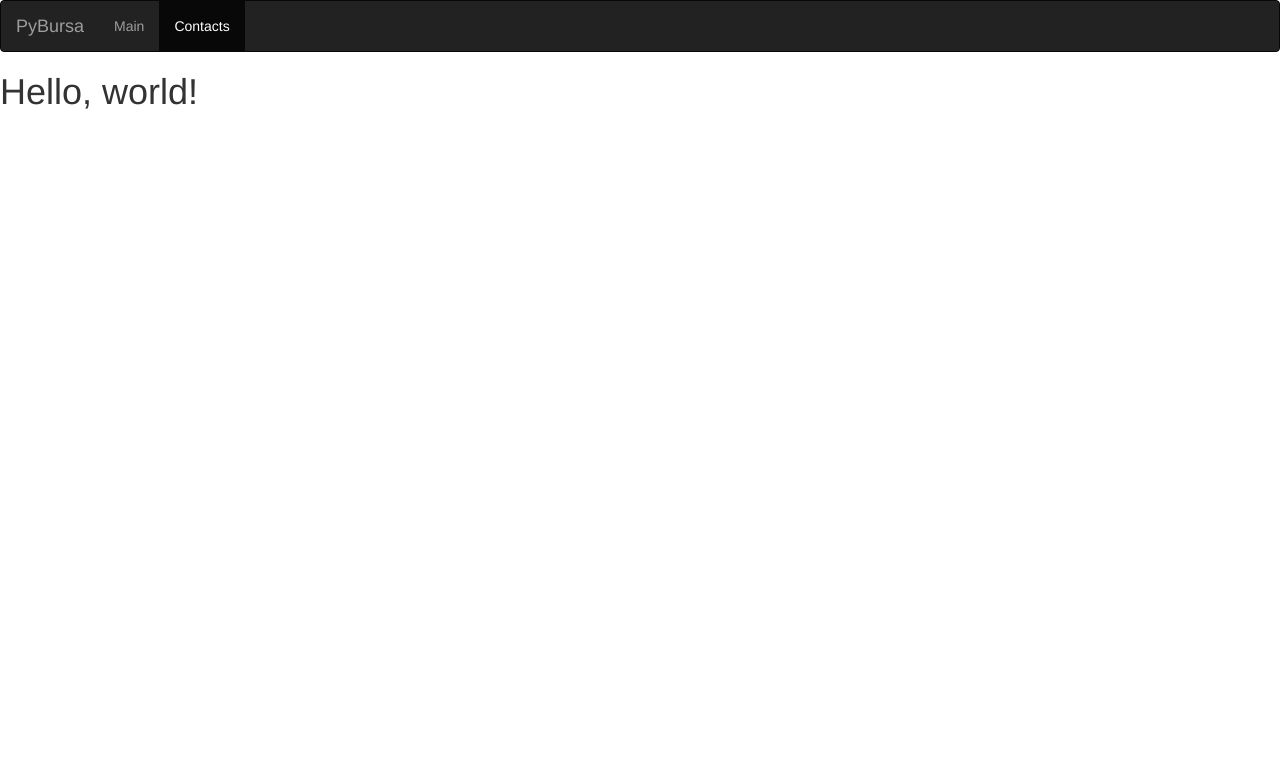
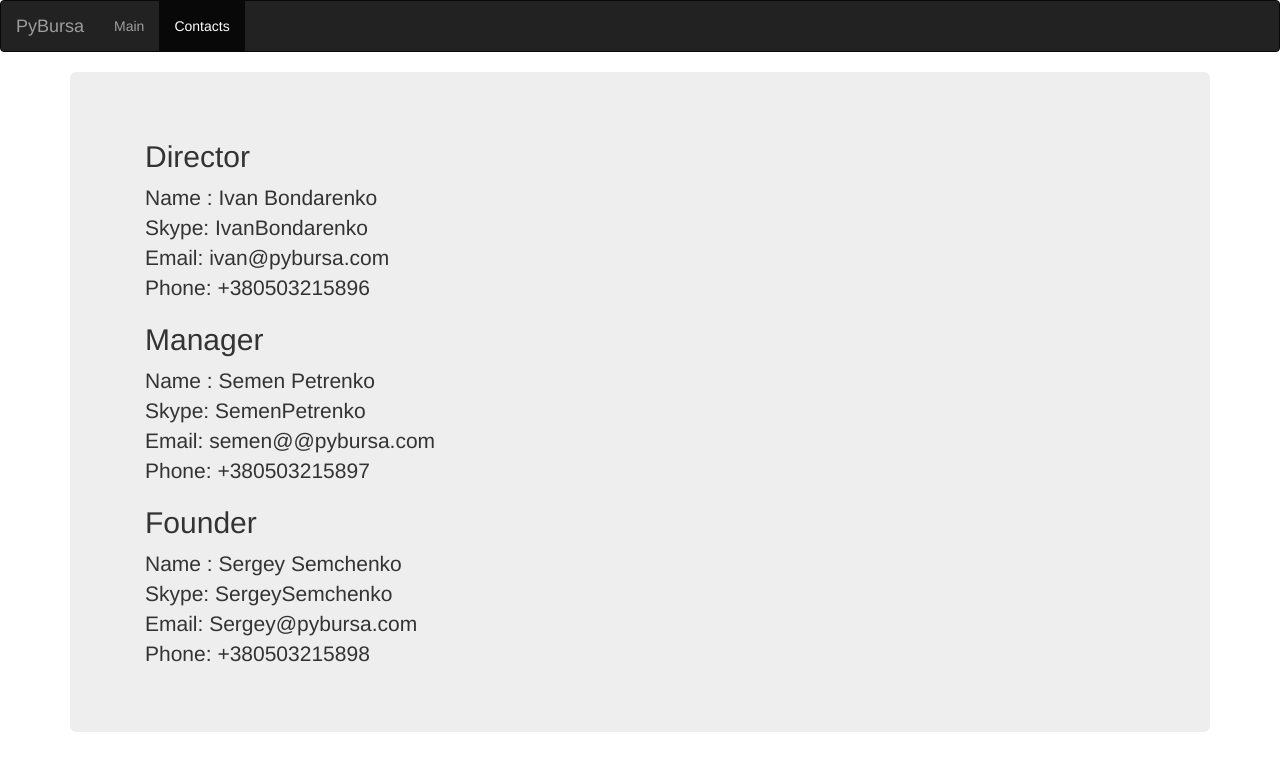
Before and after one commit to ooniversity/ooniversity_django_courses_07, a Python web app: template templates/contact.html in a window 1280 px wide. Shown: the top 771 px of the page. Run offline with Jinja, Linux system fonts and the light colour scheme; the template is opened without the code that fills it, so the values that code supplies are empty.

Commit message:
Added contact information

```diff
--- a/templates/contact.html
+++ b/templates/contact.html
@@ -36,13 +36,40 @@
         <div class="collapse navbar-collapse" id="bs-example-navbar-collapse-1">
           <ul class="nav navbar-nav">
             <li><a href="index.html">Main <span class="sr-only">(current)</span></a></li>
-            <li class="active"><a href="contacts.html">Contacts</a></li>
+            <li class="active"><a href="contact.html">Contacts</a></li>
           </ul>
         </div><!-- /.navbar-collapse -->
       </div><!-- /.container-fluid -->
     </nav>
 
-    <h1>Hello, world!</h1>
+    <div class="container">
+      <div class="jumbotron">
+        <div class="container">
+            <h2>Director</h2>
+              <p>
+                Name : Ivan Bondarenko<br>
+                Skype: IvanBondarenko<br>
+                Email: ivan@pybursa.com<br>
+                Phone: +380503215896
+              </p>
+            <h2>Manager</h2>
+              <p>
+                Name : Semen Petrenko<br>
+                Skype: SemenPetrenko<br>
+                Email: semen@@pybursa.com<br>
+                Phone: +380503215897
+              </p>
+            <h2>Founder</h2>
+              <p>
+                Name : Sergey Semchenko<br>
+                Skype: SergeySemchenko<br>
+                Email: Sergey@pybursa.com<br>
+                Phone: +380503215898
+              </p>
+          </div>
+        </div>
+      </div>
+    </div>
 
     <!-- jQuery (necessary for Bootstrap's JavaScript plugins) -->
     <script src="https://ajax.googleapis.com/ajax/libs/jquery/1.12.4/jquery.min.js"></script>
```
